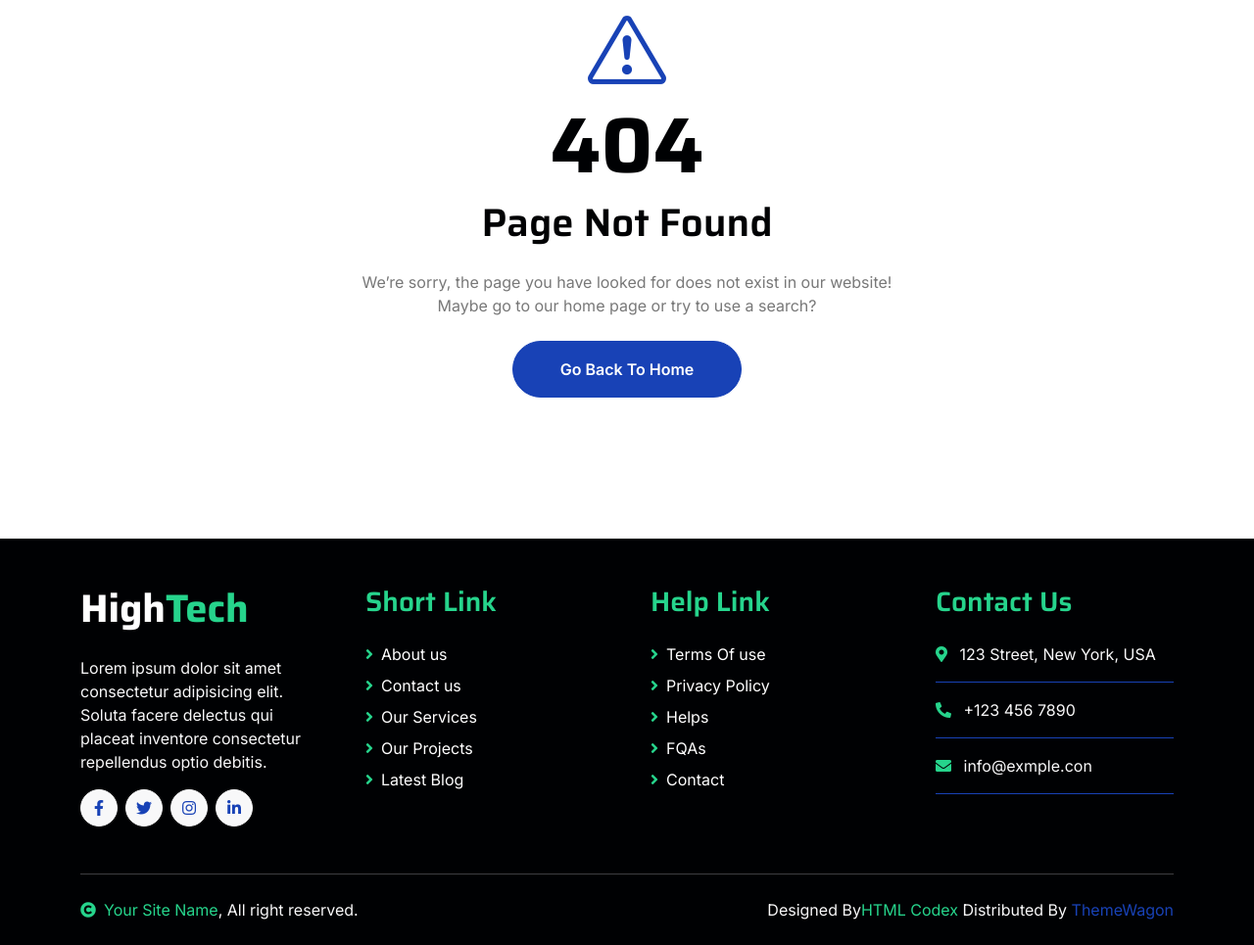
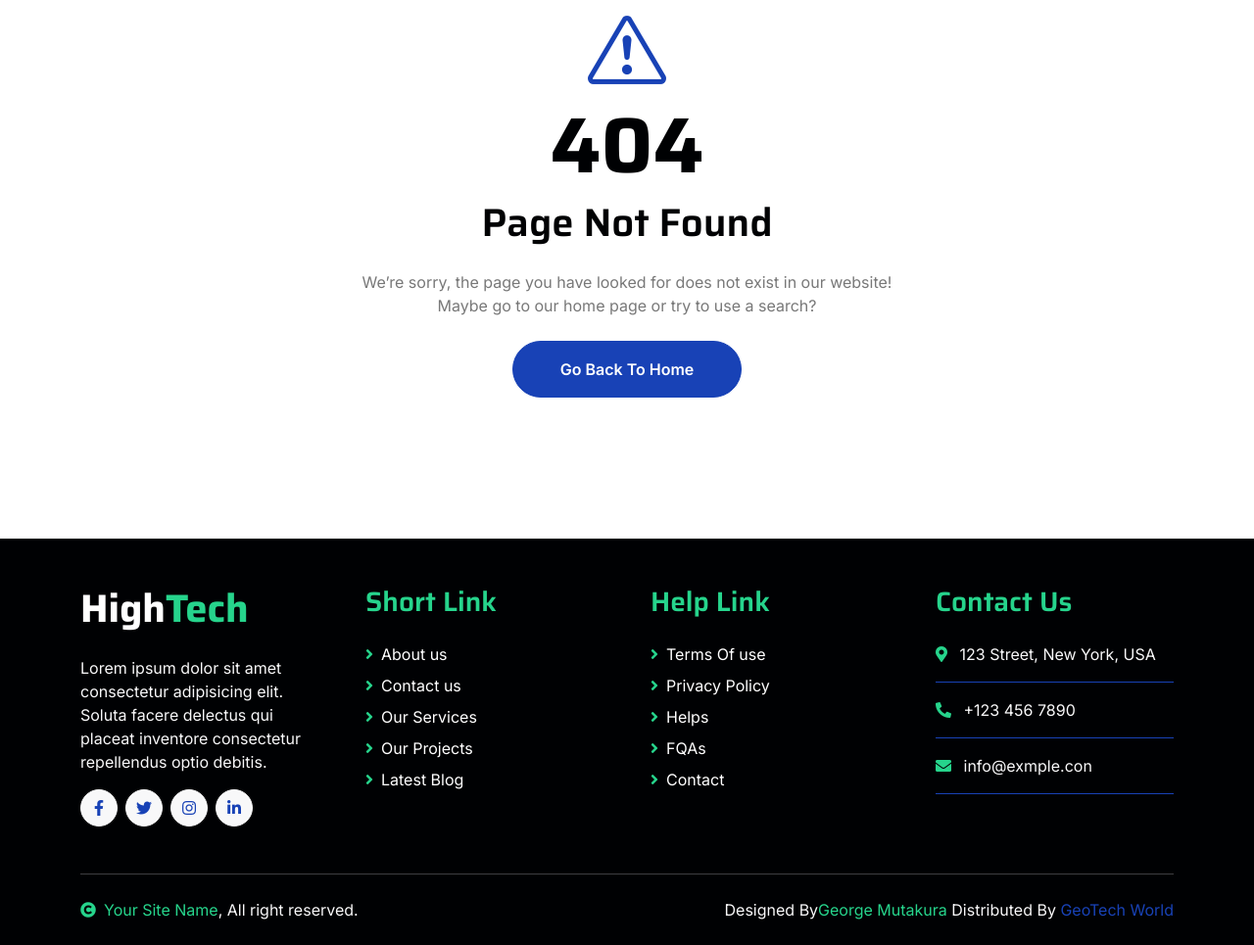
Before and after one commit to GTM-04/zim44independence, a plain HTML site: page 404.html in a window 1280 px wide. Shown: the part 739-1704 px from the top of the page at 98% size. Drawn offline with nearby package versions, Linux system fonts and the light colour scheme.

Commit message:
Update 404.html

```diff
--- a/404.html
+++ b/404.html
@@ -225,7 +225,7 @@
                     </div>
                     <div class="col-md-6 text-center text-md-end">
                         <!--/*** This template is free as long as you keep the footer author’s credit link/attribution link/backlink. If you'd like to use the template without the footer author’s credit link/attribution link/backlink, you can purchase the Credit Removal License from "https://htmlcodex.com/credit-removal". Thank you for your support. ***/-->
-                        <span class="text-light">Designed By<a href="https://htmlcodex.com" class="text-secondary">HTML Codex</a> Distributed By <a href="https://themewagon.com">ThemeWagon</a></span>
+                        <span class="text-light">Designed By<a href="https://htmlcodex.com" class="text-secondary">George Mutakura</a> Distributed By <a href="https://themewagon.com">GeoTech World</a></span>
                     </div>
                 </div>
             </div>
```
